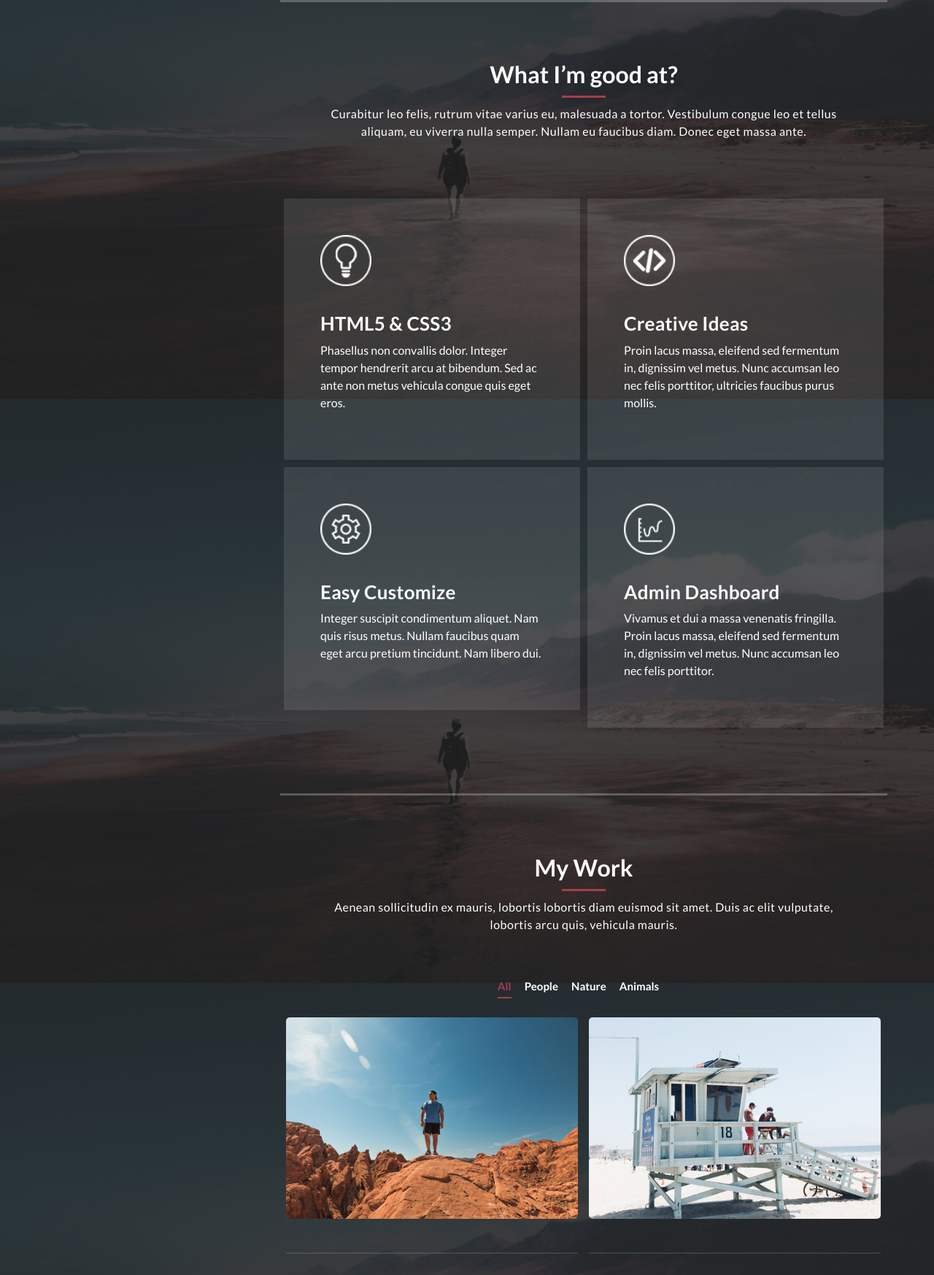
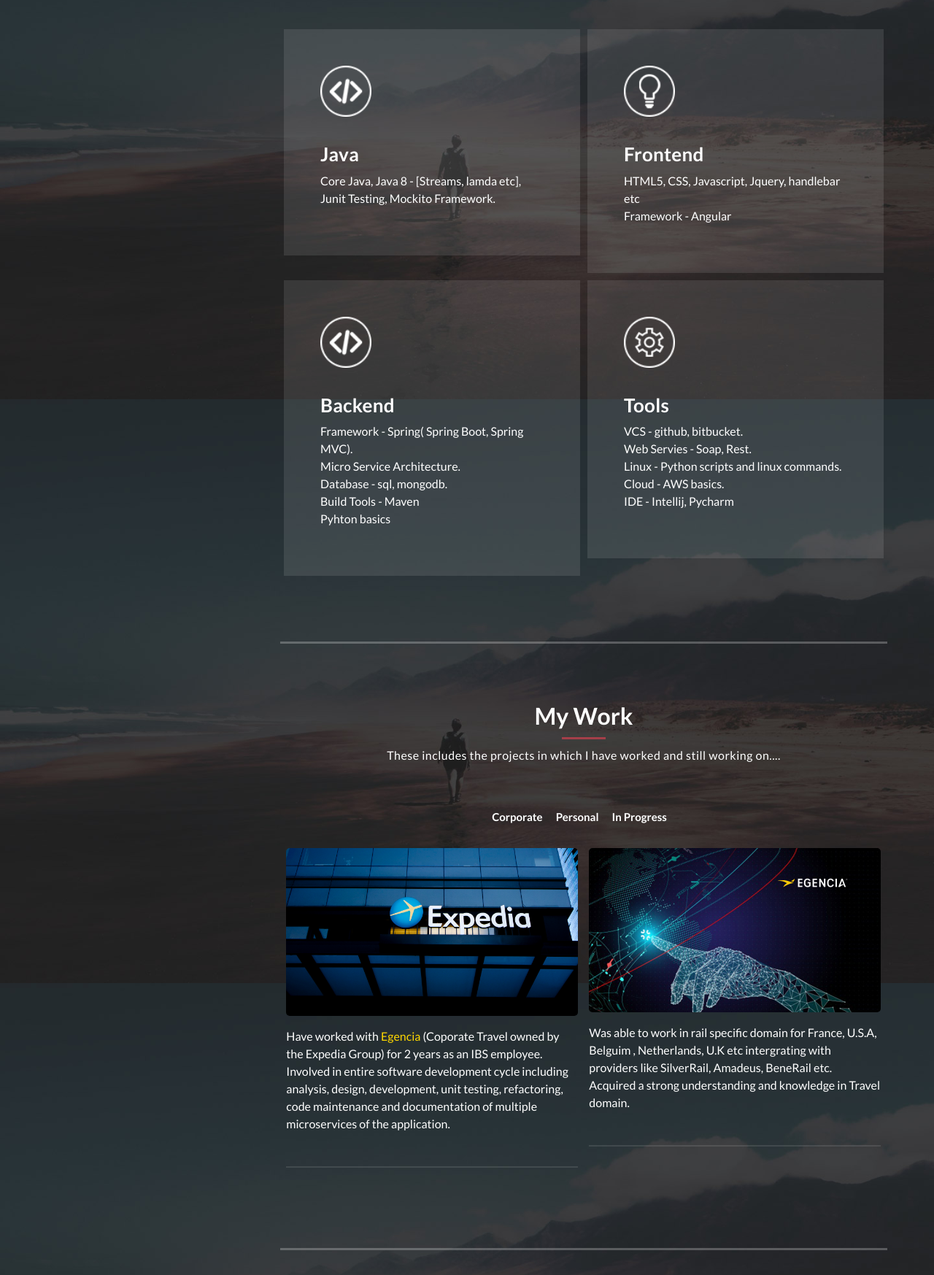
Before and after one commit to adarshjabraham/adarshjabraham.github.io, a plain HTML site: page index.html in a window 1280 px wide. Shown: the part 1053-2800 px from the top of the page at 73% size. Drawn offline with Linux system fonts and the light colour scheme.

Commit message:
Completed Technical skills and corporate projects

```diff
--- a/index.html
+++ b/index.html
@@ -64,7 +64,7 @@
                         </ul>
                     </div>
                     <div class="copyright-text">
-                      <p>Copyright 2019 Reflux Design</p>
+                        <p> <i>"Talk is cheap.Show me the code." </i> - Linus Torvalds</p>
                     </div>
                 </div>
             </div>
@@ -75,11 +75,11 @@
                 <div class="section-heading">
                     <h2>About Me</h2>
                     <div class="line-dec"></div>
-                    <span>I'm a full stack developer who loves to write software to build great products and help businesses succeed with their goals.
+                    <span>I'm a full stack developer who loves to build great products and help businesses succeed with their goals.
               With more than 2 years of experience, my expertise is in Java, Spring Boot, Microservices and Front End development.
-              <br>A learning enthusiast in Data Science and Artificial Intelligence. </span>
+              A learning enthusiast in Data Science and Artificial Intelligence. </span>
                 </div>
-                <div class="left-image-post">
+                <!--                 <div class="left-image-post">
                     <div class="row">
                         <div class="col-md-6">
                             <div class="left-image">
@@ -98,6 +98,7 @@
                         </div>
                     </div>
                 </div>
+ -->
                 <div class="right-image-post">
                     <div class="row">
                         <div class="col-md-6">
@@ -126,56 +127,56 @@
                 <div class="section-heading">
                     <h2>What I’m good at?</h2>
                     <div class="line-dec"></div>
-                    <span>Curabitur leo felis, rutrum vitae varius eu, malesuada a tortor.
-              Vestibulum congue leo et tellus aliquam, eu viverra nulla semper.
-              Nullam eu faucibus diam. Donec eget massa ante.</span
-            >
+                    <span>Have acquired thorough knowledge in the complete software development cycle starting from planning, requirement analysis etc to deployment and maintenance. My proficiency lies in
+                      the below mentioned topics.</span>
           </div>
           <div class="row">
             <div class="col-md-6">
               <div class="service-item">
+                <div class="second-service-icon service-icon"></div>
+                <h4>Java</h4>
+                <p>
+                  Core Java, Java 8 - [Streams, lamda etc], Junit Testing, Mockito Framework.
+                </p>
+              </div>
+            </div>
+            <div class="col-md-6">
+              <div class="service-item">
                 <div class="first-service-icon service-icon"></div>
-                <h4>HTML5 &amp; CSS3</h4>
+                <h4>Frontend</h4>
                 <p>
-                  Phasellus non convallis dolor. Integer tempor hendrerit arcu
-                  at bibendum. Sed ac ante non metus vehicula congue quis eget
-                  eros.
+                  HTML5, CSS, Javascript, Jquery, handlebar etc
+                  <br> Framework - Angular
                 </p>
               </div>
             </div>
             <div class="col-md-6">
               <div class="service-item">
                 <div class="second-service-icon service-icon"></div>
-                <h4>Creative Ideas</h4>
+                <h4>Backend</h4>
                 <p>
-                  Proin lacus massa, eleifend sed fermentum in, dignissim vel
-                  metus. Nunc accumsan leo nec felis porttitor, ultricies
-                  faucibus purus mollis.
+                  Framework - Spring( Spring Boot, Spring MVC).
+                  <br> Micro Service Architecture.
+                  <br> Database - sql, mongodb.
+                  <br> Build Tools - Maven
+                  <br> Pyhton basics
                 </p>
               </div>
             </div>
             <div class="col-md-6">
               <div class="service-item">
                 <div class="third-service-icon service-icon"></div>
-                <h4>Easy Customize</h4>
+                <h4>Tools</h4>
                 <p>
-                  Integer suscipit condimentum aliquet. Nam quis risus metus.
-                  Nullam faucibus quam eget arcu pretium tincidunt. Nam libero
-                  dui.
+                  VCS - github, bitbucket.
+                  <br>Web Servies - Soap, Rest.
+                  <br>Linux - Python scripts and linux commands.
+                  <br>Cloud - AWS basics.
+                  <br>IDE - Intellij, Pycharm
                 </p>
               </div>
             </div>
-            <div class="col-md-6">
-              <div class="service-item">
-                <div class="fourth-service-icon service-icon"></div>
-                <h4>Admin Dashboard</h4>
-                <p>
-                  Vivamus et dui a massa venenatis fringilla. Proin lacus massa,
-                  eleifend sed fermentum in, dignissim vel metus. Nunc accumsan
-                  leo nec felis porttitor.
-                </p>
-              </div>
-            </div>
+
           </div>
         </div>
       </section>
@@ -185,11 +186,9 @@
           <div class="section-heading">
             <h2>My Work</h2>
             <div class="line-dec"></div>
-            <span
-              >Aenean sollicitudin ex mauris, lobortis lobortis diam euismod sit
-              amet. Duis ac elit vulputate, lobortis arcu quis, vehicula
-              mauris.</span
-            >
+            <span>
+              These includes the projects in which I have worked and still working on....
+            </span>
           </div>
           <div class="row">
             <div class="isotope-wrapper">
@@ -201,33 +200,39 @@
                     checked=""
                     name="isotope-filter"
                   />
-                  <span>all</span></label>
+                  <!-- <span>all</span> --></label>
                     <label>
-                        <input type="radio" data-type="people" name="isotope-filter" />
-                        <span>people</span></label>
+                        <input type="radio" data-type="Corporate" name="isotope-filter" />
+                        <span>Corporate</span></label>
                     <label>
-                        <input type="radio" data-type="nature" name="isotope-filter" />
-                        <span>nature</span></label>
+                        <input type="radio" data-type="Other" name="isotope-filter" />
+                        <span>Personal</span></label>
                     <label>
-                        <input type="radio" data-type="animals" name="isotope-filter" />
-                        <span>animals</span></label>
+                        <input type="radio" data-type="Current" name="isotope-filter" />
+                        <span>In Progress</span></label>
                     </form>
                     <div class="isotope-box">
-                        <div class="isotope-item" data-type="nature">
+                        <div class="isotope-item" data-type="Corporate">
                             <figure class="snip1321">
-                                <img src="assets/images/portfolio-01.jpg" alt="sq-sample26" />
-                                <figcaption>
-                                    <a href="assets/images/portfolio-01.jpg" data-lightbox="image-1" data-title="Caption"><i class="fa fa-search"></i
+                                <img src="assets/images/expedia.jpg" alt="sq-sample26" />
+<!--                                 <figcaption>
+                                    <a href="assets/images/expedia.jpg" data-lightbox="image-1" data-title="Caption"><i class="fa fa-search"></i
                       ></a>
                                     <h4>First Title</h4>
                                     <span>free to use our template</span>
-                                </figcaption>
+                                </figcaption> -->
                             </figure>
+                            <p>
+                              Have worked with
+                              <a href="https://www.egencia.com/public/us/" style="color: #FFD700"> Egencia </a>
+                               (Coporate Travel owned by the Expedia Group) for 2 years as an IBS employee. Involved in entire software development cycle including analysis, design, development, unit testing, refactoring, code maintenance and documentation of multiple microservices of the application.
+                            </p>
                         </div>
 
-                        <div class="isotope-item" data-type="people">
+
+                        <div class="isotope-item" data-type="Corporate">
                             <figure class="snip1321">
-                                <img src="assets/images/portfolio-02.jpg" alt="sq-sample26" />
+                                <img src="assets/images/egencia.jpg" alt="sq-sample26" />
                                 <figcaption>
                                     <a href="assets/images/portfolio-02.jpg" data-lightbox="image-1" data-title="Caption"><i class="fa fa-search"></i
                       ></a>
@@ -235,55 +240,14 @@
                                     <span>please tell your friends</span>
                                 </figcaption>
                             </figure>
+                            <p>
+                              Was able to work in rail specific domain for France, U.S.A, Belguim , Netherlands, U.K etc intergrating with providers like SilverRail, Amadeus, BeneRail etc.
+                              Acquired a strong understanding and knowledge in Travel domain.
+                            </p>
+
                         </div>
 
-                        <div class="isotope-item" data-type="animals">
-                            <figure class="snip1321">
-                                <img src="assets/images/portfolio-03.jpg" alt="sq-sample26" />
-                                <figcaption>
-                                    <a href="assets/images/portfolio-03.jpg" data-lightbox="image-1" data-title="Caption"><i class="fa fa-search"></i
-                      ></a>
-                                    <h4>Item Third</h4>
-                                    <span>customize anything</span>
-                                </figcaption>
-                            </figure>
-                        </div>
 
-                        <div class="isotope-item" data-type="people">
-                            <figure class="snip1321">
-                                <img src="assets/images/portfolio-04.jpg" alt="sq-sample26" />
-                                <figcaption>
-                                    <a href="assets/images/portfolio-04.jpg" data-lightbox="image-1" data-title="Caption"><i class="fa fa-search"></i
-                      ></a>
-                                    <h4>Item Fourth</h4>
-                                    <span>Re-distribution not allowed</span>
-                                </figcaption>
-                            </figure>
-                        </div>
-
-                        <div class="isotope-item" data-type="nature">
-                            <figure class="snip1321">
-                                <img src="assets/images/portfolio-05.jpg" alt="sq-sample26" />
-                                <figcaption>
-                                    <a href="assets/images/portfolio-05.jpg" data-lightbox="image-1" data-title="Caption"><i class="fa fa-search"></i
-                      ></a>
-                                    <h4>Fifth Awesome</h4>
-                                    <span>Ut sollicitudin risus</span>
-                                </figcaption>
-                            </figure>
-                        </div>
-
-                        <div class="isotope-item" data-type="animals">
-                            <figure class="snip1321">
-                                <img src="assets/images/portfolio-06.jpg" alt="sq-sample26" />
-                                <figcaption>
-                                    <a href="assets/images/portfolio-06.jpg" data-lightbox="image-1" data-title="Caption"><i class="fa fa-search"></i
-                      ></a>
-                                    <h4>Awesome Sixth</h4>
-                                    <span>Donec eget massa ante</span>
-                                </figcaption>
-                            </figure>
-                        </div>
                     </div>
                 </div>
             </div>
```
Also changed, not shown: assets/images/egencia.jpg (added), assets/images/expedia.jpg (added).
